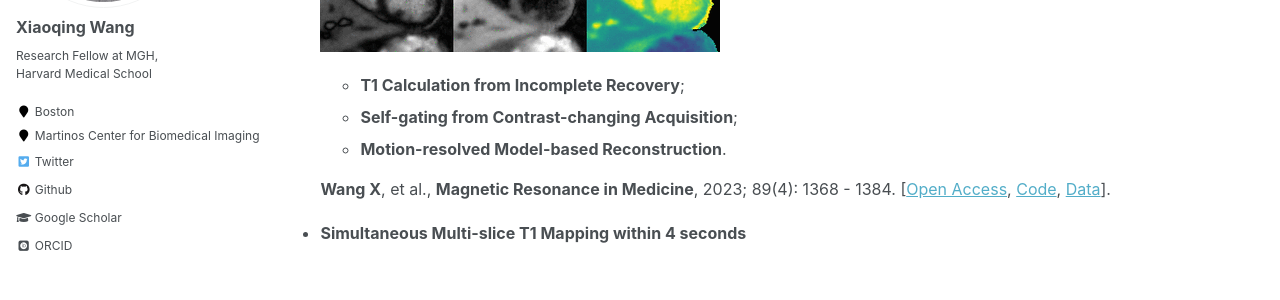
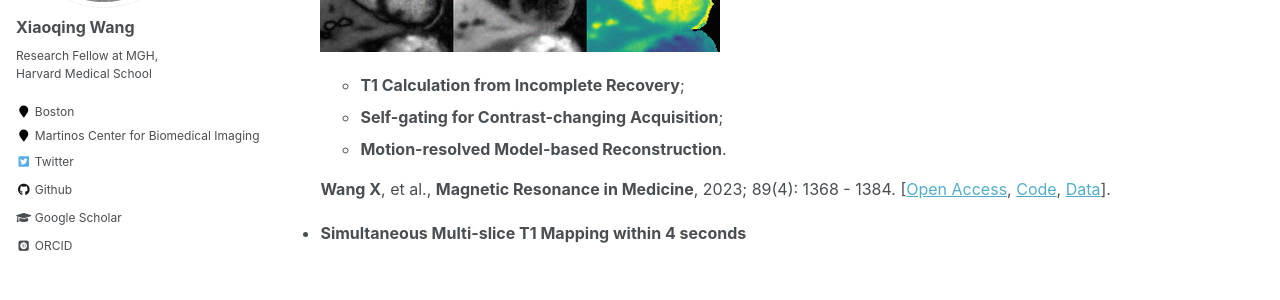
Before and after one commit to xqwang1/xqwang1.github.io, a Jekyll site: the page built from _pages/posts.md, in a window 1280 px wide. Shown: the part 274-574 px from the top of the page. Built offline with Jekyll 4.4.1, drawn with Linux system fonts in a browser that asks for light colours; some web fonts are replaced.

Commit message:
update post

```diff
--- a/_pages/posts.md
+++ b/_pages/posts.md
@@ -17,7 +17,7 @@ author_profile: true
     ![Alt Text](https://xqwang1.github.io/files/dynamicT1.gif)
 
   * **T1 Calculation from Incomplete Recovery**;
-  * **Self-gating from Contrast-changing Acquisition**;
+  * **Self-gating for Contrast-changing Acquisition**;
   * **Motion-resolved Model-based Reconstruction**.
 
   **Wang X**, et al., **Magnetic Resonance in Medicine**, 2023; 89(4): 1368 - 1384. [[Open Access](https://onlinelibrary.wiley.com/doi/full/10.1002/mrm.29521), [Code](https://github.com/mrirecon/motion-resolved-myocardial-T1-mapping), [Data](https://doi.org/10.5281/zenodo.5707688)].
```
